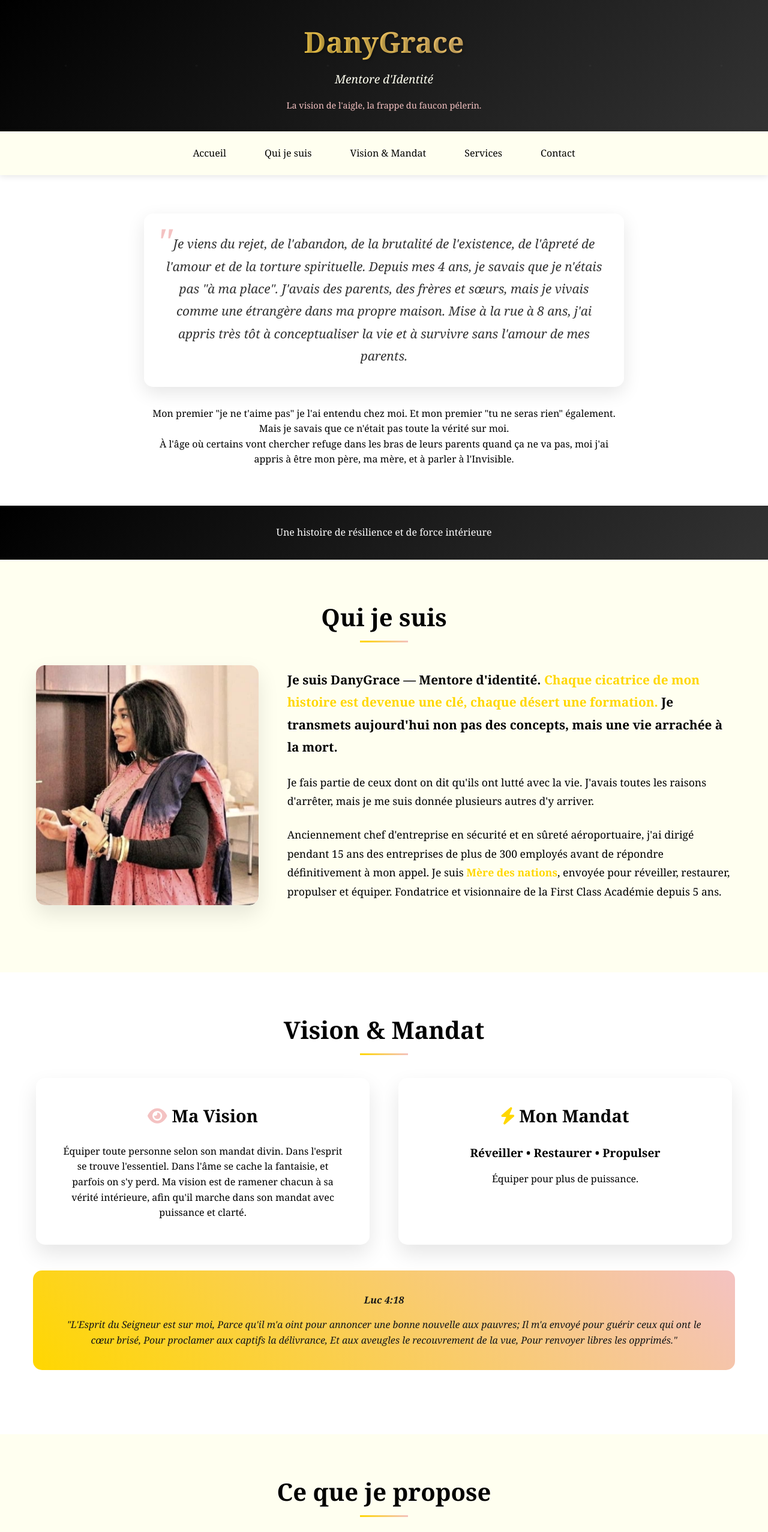
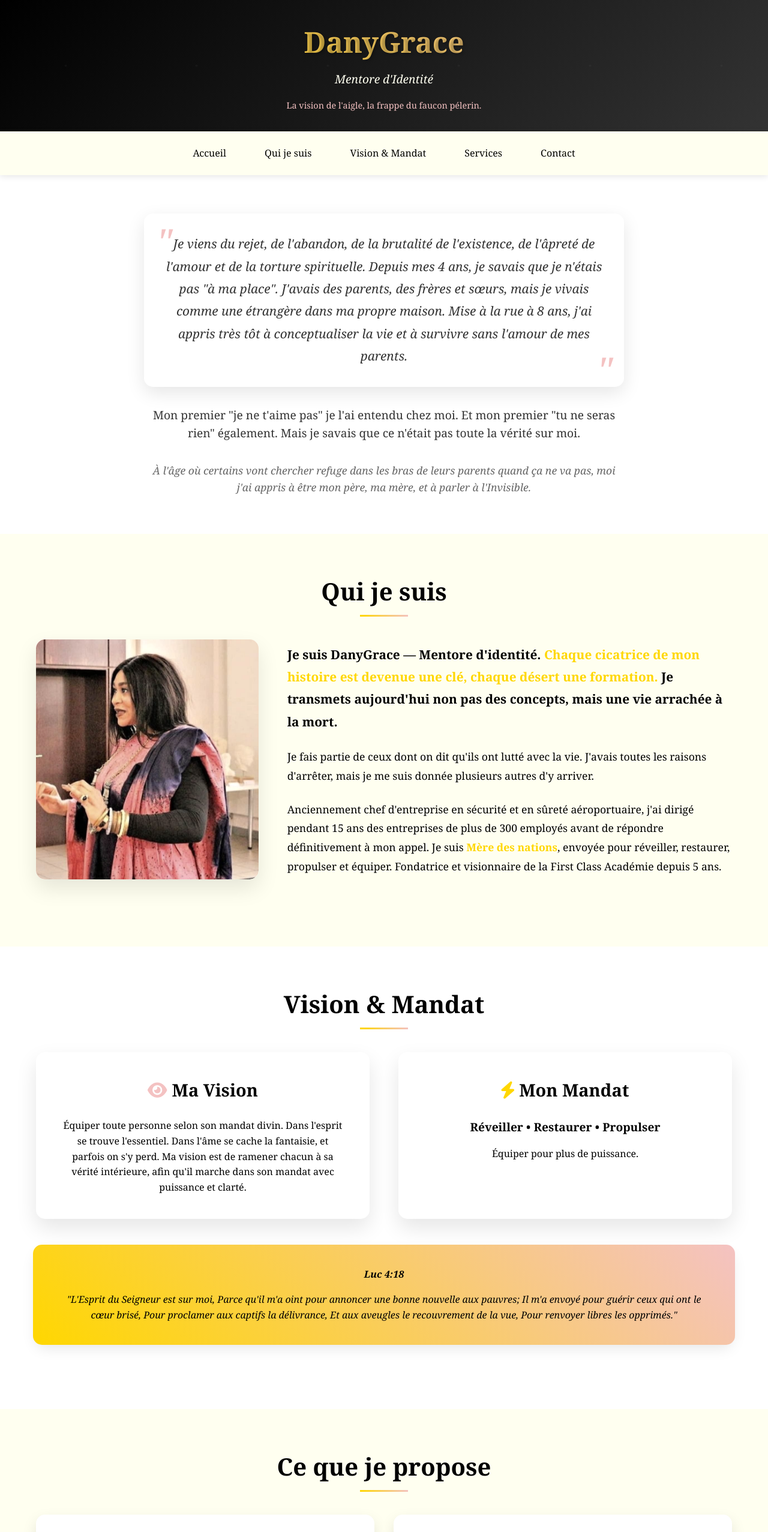
Before and after one commit to Maguy78/DanyGrace-officiel-, a plain HTML site: page index.html in a window 1280 px wide. Shown: the top 2554 px of the page at 60% size. Drawn offline with Linux system fonts and the light colour scheme.

Commit message:
Update index.html

```diff
--- a/index.html
+++ b/index.html
@@ -1,4 +1,4 @@
-<!DOCTYPE html><!DOCTYPE html>
+<!DOCTYPE html>
 <html lang="fr">
 <head>
     <meta charset="UTF-8">
@@ -167,6 +167,15 @@
             left: 20px;
         }
 
+        .hero-quote::after {
+            content: '"';
+            font-size: 4rem;
+            color: #F4C2C2;
+            position: absolute;
+            bottom: -30px;
+            right: 20px;
+        }
+
         /* About Section */
         .about-content {
             display: grid;
@@ -263,14 +272,15 @@
         }
 
         .bible-verse {
-            background: linear-gradient(135deg, #000000, #333333);
-            color: #171717;
+            background: linear-gradient(135deg, #FFFFF0, #FFFFFF);
+            color: #000000;
             padding: 2rem;
             border-radius: 15px;
             margin: 3rem 0;
             text-align: center;
             font-style: italic;
             position: relative;
+            box-shadow: 0 10px 25px rgba(0,0,0,0.1);
         }
 
         .bible-verse::before {
@@ -505,23 +515,12 @@
             <div class="hero-content fade-in">
                 <div class="hero-quote">
                     Je viens du rejet, de l'abandon, de la brutalité de l'existence, de l'âpreté de l'amour et de la torture spirituelle. Depuis mes 4 ans, je savais que je n'étais pas "à ma place". J'avais des parents, des frères et sœurs, mais je vivais comme une étrangère dans ma propre maison. Mise à la rue à 8 ans, j'ai appris très tôt à conceptualiser la vie et à survivre sans l'amour de mes parents.
-                    </div class="hero-quote">
-                    <p class="quote-1">
+                </div>
+                <p style="font-size: 1.2rem; color: #333333; margin-bottom: 2rem;">
                     Mon premier "je ne t'aime pas" je l'ai entendu chez moi. Et mon premier "tu ne seras rien" également. Mais je savais que ce n'était pas toute la vérité sur moi.
                 </p>
-                    <p class="quote-2">
+                <p style="font-size: 1.1rem; color: #666666; font-style: italic;">
                     À l'âge où certains vont chercher refuge dans les bras de leurs parents quand ça ne va pas, moi j'ai appris à être mon père, ma mère, et à parler à l'Invisible.
-                    </p>
-                </div>
-            </div>
-        </section>
-
-        <footer>
-            <p>Une histoire de résilience et de force intérieure</p>
-        </footer>
-    </div>
-</body>
-</html>
                 </p>
             </div>
         </div>
@@ -611,7 +610,7 @@
                 <p><strong>"Mes formations ne sont pas des cours, ce sont des lieux de résurrection. Chaque espace que j'ouvre est une clé d'élévation et de transformation. J'élève des icônes, pas des copies."</strong></p>
             </div>
             <div style="text-align: center;" class="fade-in">
-                <p style="font-size: 1.2rem; margin-bottom: 1.5rem; font-weight: bold;">
+                <p style="font-size: 1.2rem; margin-bottom: 1.5rem; font-weight: bold; color: #FFFFFF; background: linear-gradient(135deg, #000000, #333333); padding: 2rem; border-radius: 15px; box-shadow: 0 10px 25px rgba(0,0,0,0.1);">
                     Rejoins le programme qui correspond à ton mandat. Mon rôle n'est pas de te motiver, mais de réveiller des trônes. Qui que tu sois, si tu sais qu'il est temps de ressusciter de l'intérieur, alors tu es au bon endroit.
                 </p>
                 <div class="quote-box" style="background: linear-gradient(135deg, #000000, #333333); color: #FFFFFF;">
```
Lines whose indentation alone changed are shown as unchanged.
